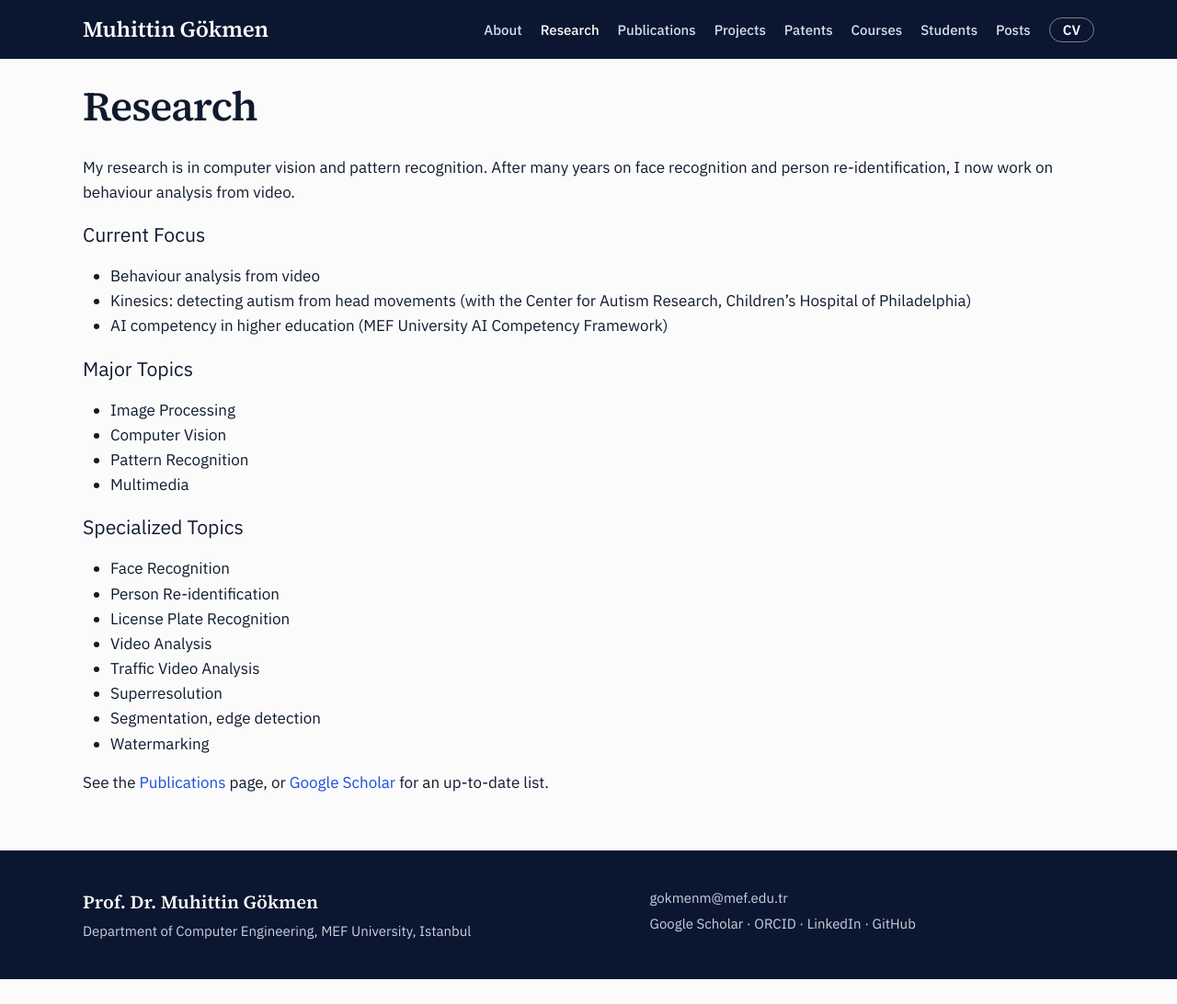
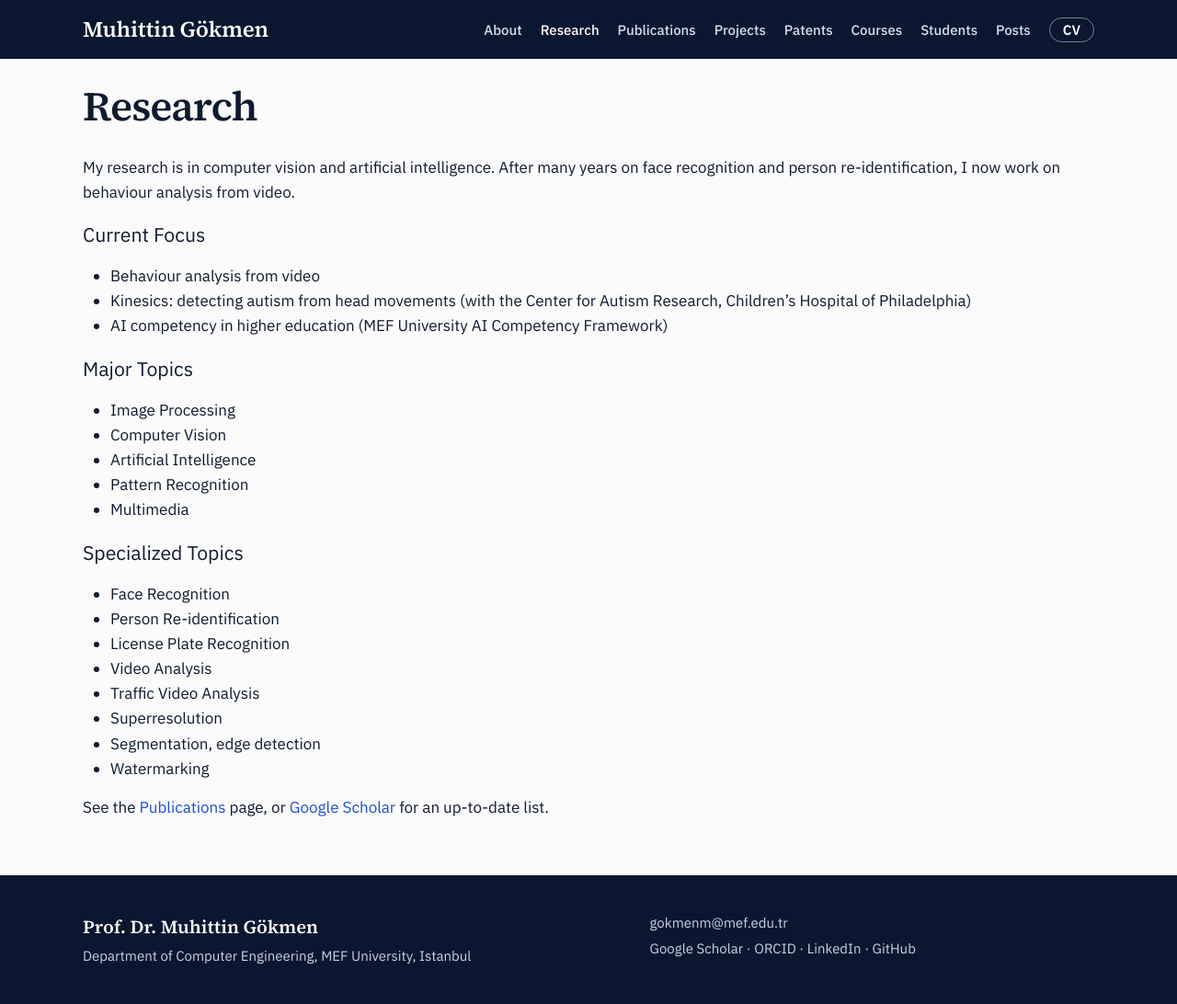
Before and after one commit to muhittingokmen/muhittingokmen.github.io, a Jekyll site: the page built from _pages/research.md, in a window 1280 px wide. Shown: the whole page at 92% size. Built offline with Jekyll 4.4.1, drawn with Linux system fonts in a browser that asks for light colours; before the commit the page ends 1065 px from its top, so only the background shows below that.

Commit message:
Update research.md

```diff
--- a/_pages/research.md
+++ b/_pages/research.md
@@ -3,7 +3,7 @@ title: Research
 permalink: /research/
 ---
 
-My research is in computer vision and pattern recognition. After many years on face recognition and person re-identification, I now work on behaviour analysis from video.
+My research is in computer vision and artificial intelligence. After many years on face recognition and person re-identification, I now work on behaviour analysis from video.
 
 #### Current Focus
 
@@ -15,6 +15,7 @@ My research is in computer vision and pattern recognition. After many years on f
 
 -   Image Processing
 -   Computer Vision
+-   Artificial Intelligence
 -   Pattern Recognition
 -   Multimedia
 
```
